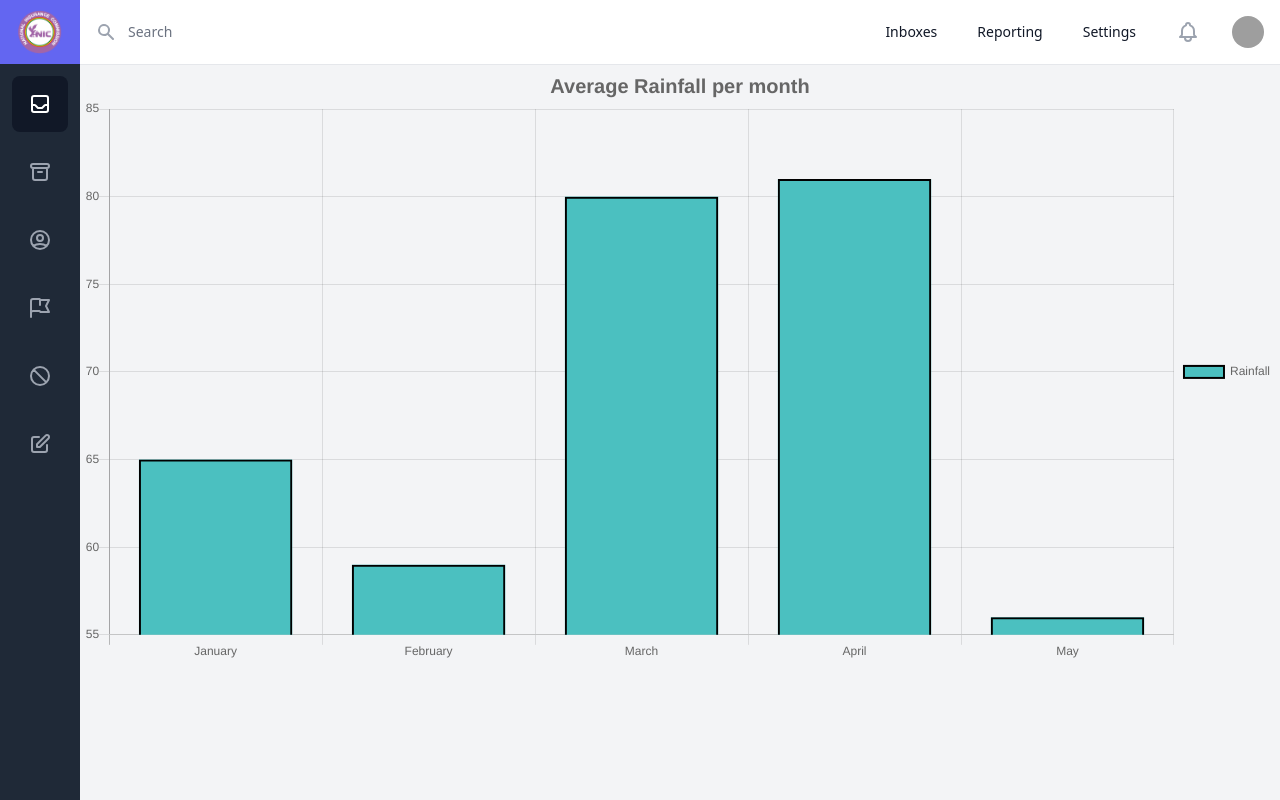
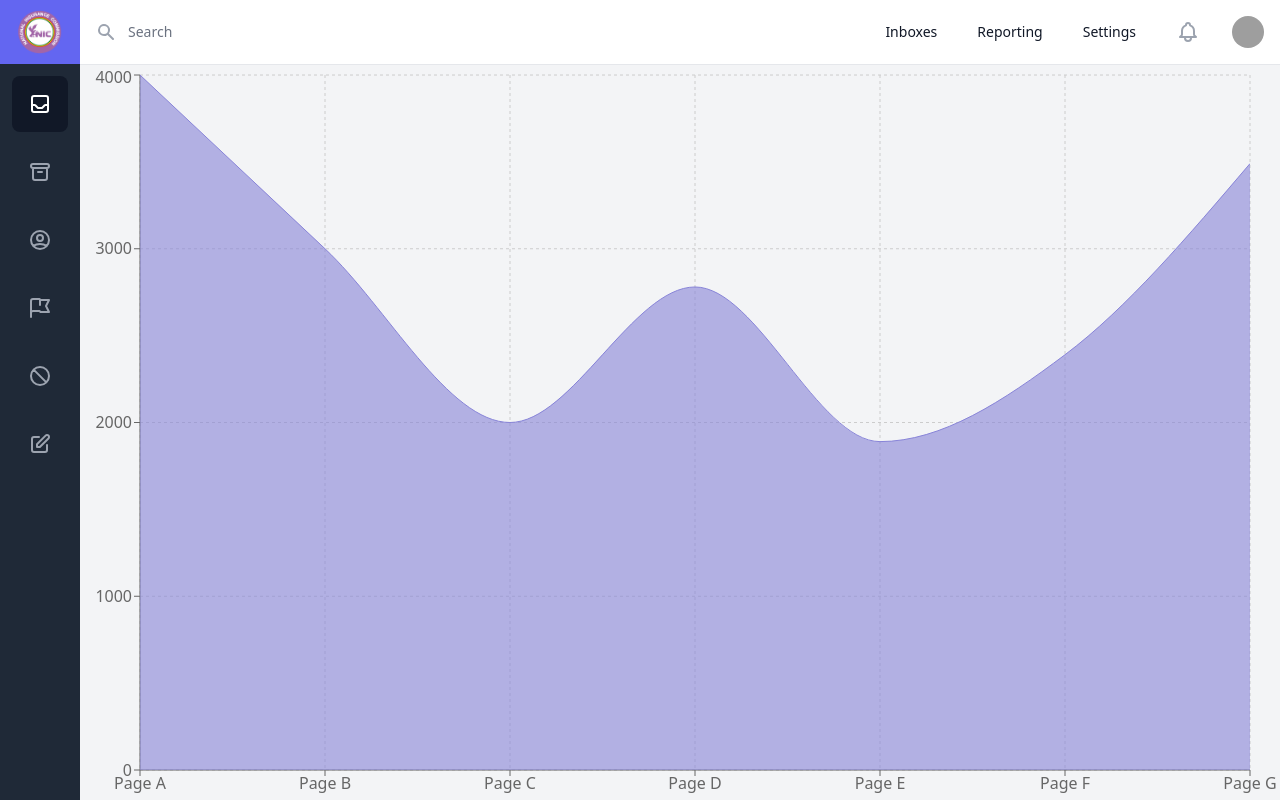
Before and after one commit to Khoby-790/template-nic, a React (Create React App) app: page / in a window 1280 px wide. Built offline with nearby package versions, Linux system fonts and the light colour scheme; grey boxes are pictures that could not be loaded.

Commit message:
--- Auto-Git Commit ---

```diff
--- a/src/pages/Dashboard/Dashboard.tsx
+++ b/src/pages/Dashboard/Dashboard.tsx
@@ -1,42 +1,79 @@
 import React, { Fragment } from 'react';
-import { Bar } from 'react-chartjs-2';
+import { AreaChart, Area, XAxis, YAxis, CartesianGrid, Tooltip, ResponsiveContainer } from 'recharts';
+
 
 interface Props {
 
 }
 
 
-const state = {
-    labels: ['January', 'February', 'March',
-        'April', 'May'],
-    datasets: [
-        {
-            label: 'Rainfall',
-            backgroundColor: 'rgba(75,192,192,1)',
-            borderColor: 'rgba(0,0,0,1)',
-            borderWidth: 2,
-            data: [65, 59, 80, 81, 56]
-        }
-    ]
-}
+const data = [
+    {
+        name: 'Page A',
+        uv: 4000,
+        pv: 2400,
+        amt: 2400,
+    },
+    {
+        name: 'Page B',
+        uv: 3000,
+        pv: 1398,
+        amt: 2210,
+    },
+    {
+        name: 'Page C',
+        uv: 2000,
+        pv: 9800,
+        amt: 2290,
+    },
+    {
+        name: 'Page D',
+        uv: 2780,
+        pv: 3908,
+        amt: 2000,
+    },
+    {
+        name: 'Page E',
+        uv: 1890,
+        pv: 4800,
+        amt: 2181,
+    },
+    {
+        name: 'Page F',
+        uv: 2390,
+        pv: 3800,
+        amt: 2500,
+    },
+    {
+        name: 'Page G',
+        uv: 3490,
+        pv: 4300,
+        amt: 2100,
+    },
+];
 
 const Dashboard = (props: Props) => {
     return (
         <Fragment>
-            <Bar
-                data={state}
-                options={{
-                    title: {
-                        display: true,
-                        text: 'Average Rainfall per month',
-                        fontSize: 20
-                    },
-                    legend: {
-                        display: true,
-                        position: 'right'
-                    }
-                }}
-            />
+            <ResponsiveContainer width="100%" height="100%">
+                <AreaChart
+                    width={500}
+                    height={400}
+                    data={data}
+                    margin={{
+                        top: 10,
+                        right: 30,
+                        left: 0,
+                        bottom: 0,
+                    }}
+                >
+                    <CartesianGrid strokeDasharray="3 3" />
+                    <XAxis dataKey="name" />
+                    <YAxis />
+                    <Tooltip />
+                    <Area type="monotone" dataKey="uv" stroke="#8884d8" fill="#8884d8" />
+                </AreaChart>
+            </ResponsiveContainer>
         </Fragment>
     )
 }
```
